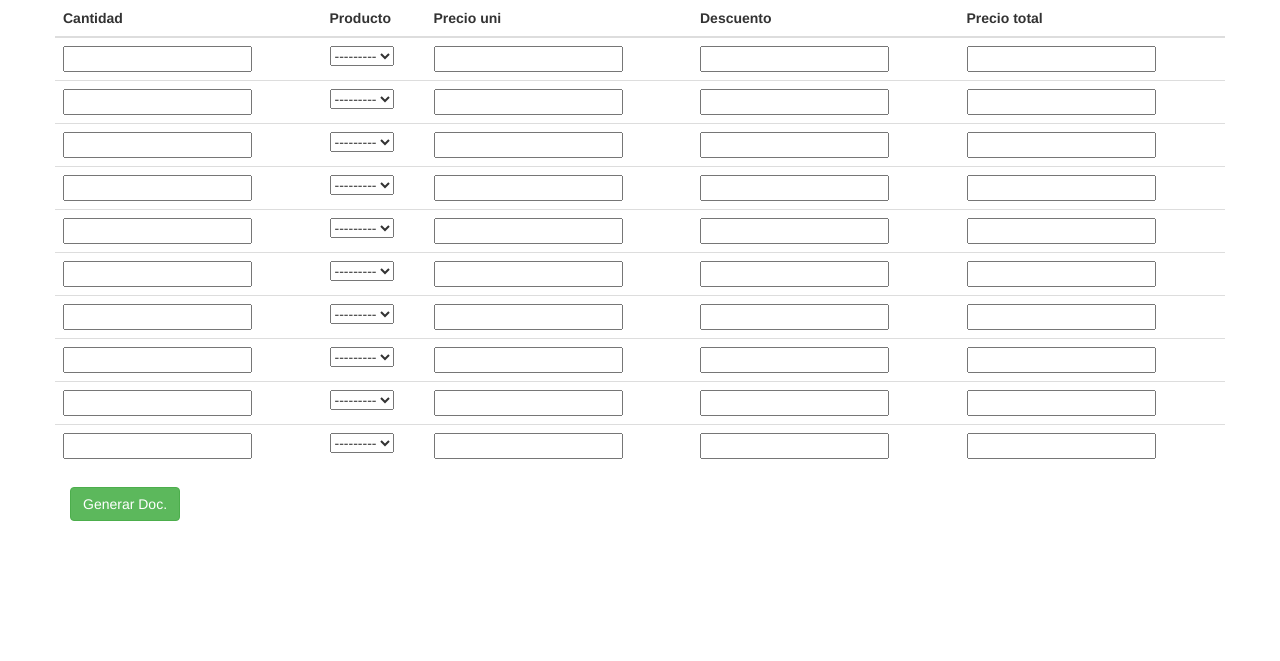
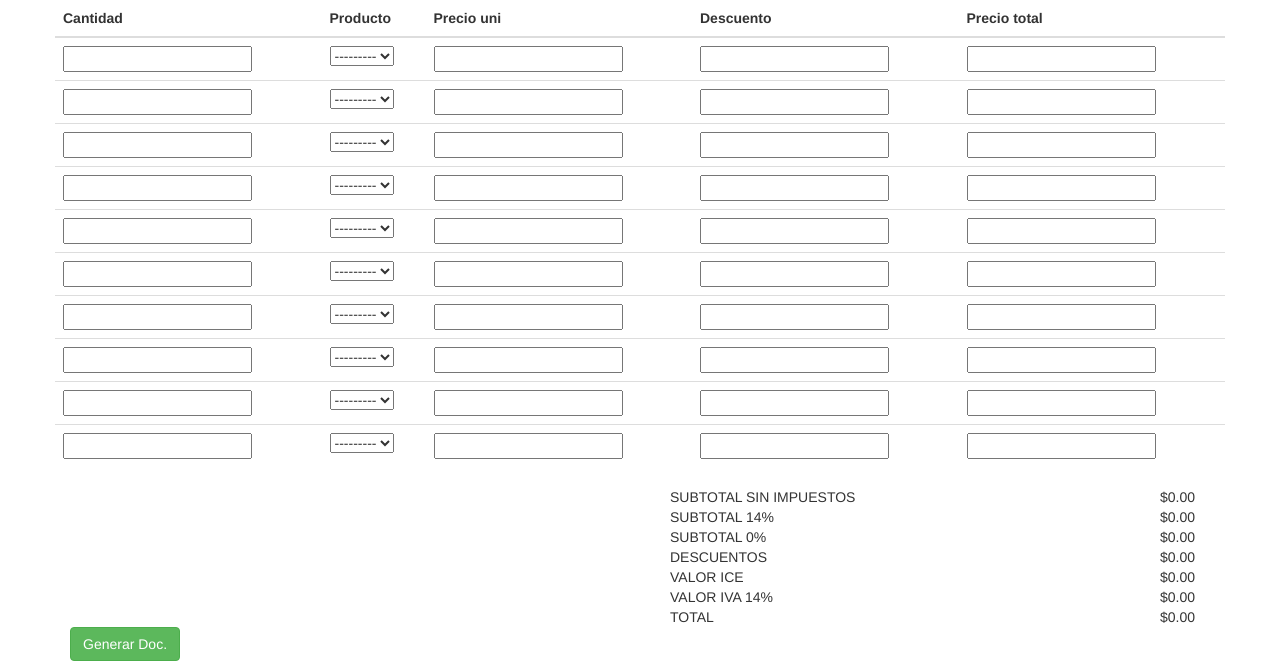
Before and after one commit to mikenunez/quiosko-don-cortez, a Django app: page /facturacion in a window 1280 px wide. Shown: the part 668-1329 px from the top of the page. Before the commit the page ends 1189 px from the top, so only its background shows below. Run offline with Django 3.2, Linux system fonts and the light colour scheme; data that the repository does not hold is empty; some libraries are stand-ins or nearby versions.

Commit message:
Update Template add subtotal, ice, iva, total

```diff
--- a/code/facturacion/templates/index.html
+++ b/code/facturacion/templates/index.html
@@ -90,6 +90,42 @@
 			</table>
 		</div>
 	</div>
+	<div class="row">
+		<div class="col-md-6 pull-right">
+			<div class="col-md-6">
+				<div>SUBTOTAL SIN IMPUESTOS</div>
+				<div>SUBTOTAL 14%</div>
+				<div>SUBTOTAL 0%</div>
+				<div>DESCUENTOS</div>
+				<div>VALOR ICE</div>
+				<div>VALOR IVA 14%</div>
+				<div>TOTAL</div>
+			</div>
+			<div class="col-md-6 text-right">
+				<div>
+					<span id="totales-subtotal-sin-imp" class="totales">0.00</span>
+				</div>
+				<div>
+					<span id="totales-subtotal-14" class="totales">0.00</span>
+				</div>
+				<div>
+					<span id="totales-subtotal-0" class="totales">0.00</span>
+				</div>
+				<div>
+					<span id="totales-descuentos" class="totales">0.00</span>
+				</div>
+				<div>
+					<span id="totales-ice" class="totales">0.00</span>
+				</div>
+				<div>
+					<span id="totales-iva-14" class="totales">0.00</span>
+				</div>
+				<div>
+					<span id="totales-total" class="totales">0.00</span>
+				</div>
+			</div>
+		</div>
+	</div>
 	<input class="btn btn-success" type="submit" value="Generar Doc.">
 	</form>
 {% endblock %}
```
